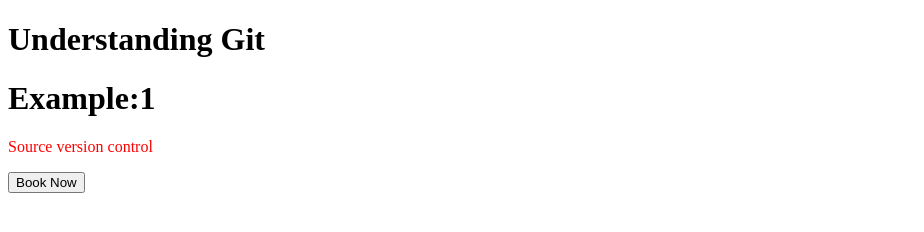
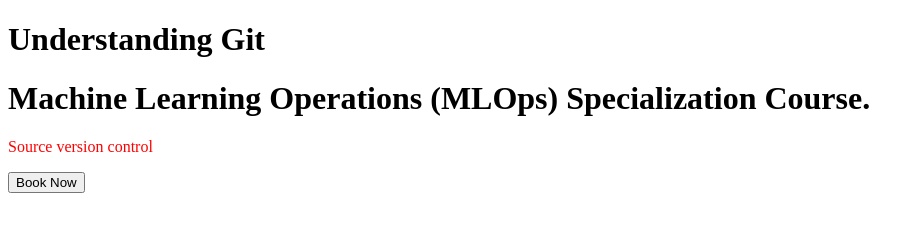
Before and after one commit to 03sarath/git-hands-on-july, a plain HTML site: page index.html in a window 1280 px wide. Shown: the whole page, without its empty margins (0-924 px from the left). Drawn offline with Linux system fonts and the light colour scheme.

Commit message:
Changed H1 tag to MLOps title

```diff
--- a/index.html
+++ b/index.html
@@ -4,7 +4,7 @@
 
 <body>
     <h1>Understanding Git</h1>
-    <h1>Example:1</h1>
+    <h1>Machine Learning Operations (MLOps) Specialization Course.</h1>
     <p style="color:red">Source version control</p>
     <button>Book Now</button>
 </body>
```
